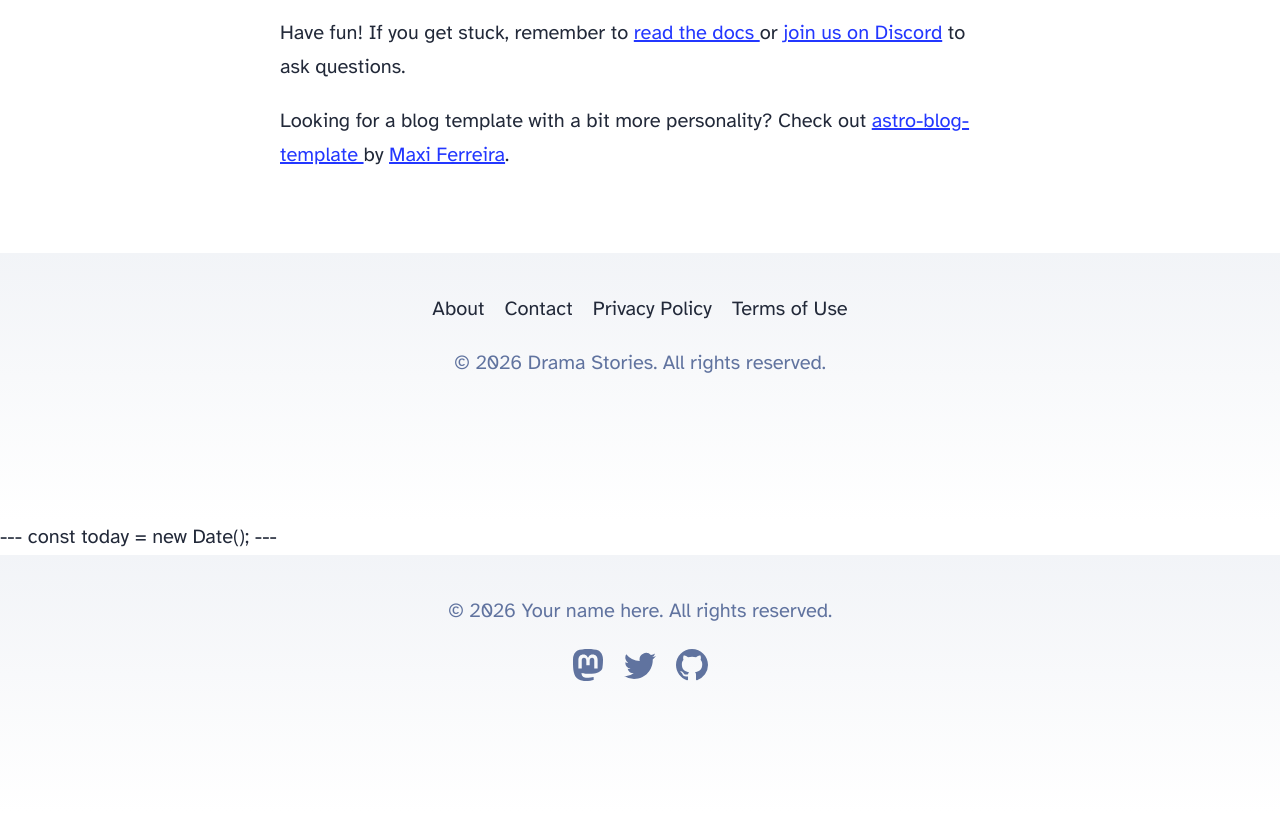
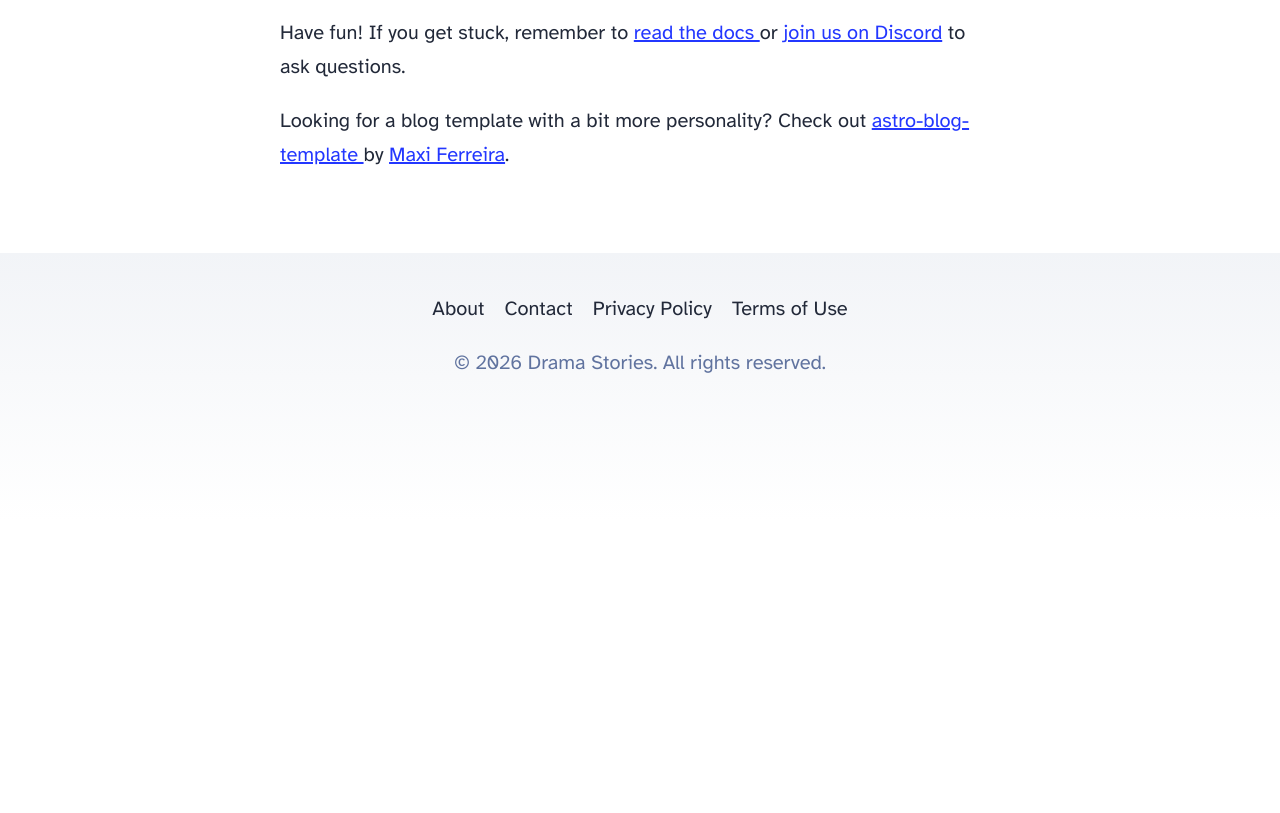
Before and after one commit to bongda2am5-stack/drama-stories, an Astro site: page / in a window 1280 px wide. Shown: the part 702-1515 px from the top of the page. After the commit the page ends 1223 px from the top, so only its background shows below. Built offline with nearby package versions, Linux system fonts and the light colour scheme; Astro itself is replaced by a stand-in of ours.

Commit message:
Update Footer.astro

```diff
--- a/src/components/Footer.astro
+++ b/src/components/Footer.astro
@@ -35,65 +35,3 @@ const today = new Date();
 		color: var(--accent);
 	}
 </style>
----
-const today = new Date();
----
-
-<footer>
-	&copy; {today.getFullYear()} Your name here. All rights reserved.
-	<div class="social-links">
-		<a href="https://m.webtoo.ls/@astro" target="_blank">
-			<span class="sr-only">Follow Astro on Mastodon</span>
-			<svg
-				viewBox="0 0 16 16"
-				aria-hidden="true"
-				width="32"
-				height="32"
-				astro-icon="social/mastodon"
-				><path
-					fill="currentColor"
-					d="M11.19 12.195c2.016-.24 3.77-1.475 3.99-2.603.348-1.778.32-4.339.32-4.339 0-3.47-2.286-4.488-2.286-4.488C12.062.238 10.083.017 8.027 0h-.05C5.92.017 3.942.238 2.79.765c0 0-2.285 1.017-2.285 4.488l-.002.662c-.004.64-.007 1.35.011 2.091.083 3.394.626 6.74 3.78 7.57 1.454.383 2.703.463 3.709.408 1.823-.1 2.847-.647 2.847-.647l-.06-1.317s-1.303.41-2.767.36c-1.45-.05-2.98-.156-3.215-1.928a3.614 3.614 0 0 1-.033-.496s1.424.346 3.228.428c1.103.05 2.137-.064 3.188-.189zm1.613-2.47H11.13v-4.08c0-.859-.364-1.295-1.091-1.295-.804 0-1.207.517-1.207 1.541v2.233H7.168V5.89c0-1.024-.403-1.541-1.207-1.541-.727 0-1.091.436-1.091 1.296v4.079H3.197V5.522c0-.859.22-1.541.66-2.046.456-.505 1.052-.764 1.793-.764.856 0 1.504.328 1.933.983L8 4.39l.417-.695c.429-.655 1.077-.983 1.934-.983.74 0 1.336.259 1.791.764.442.505.661 1.187.661 2.046v4.203z"
-				></path></svg
-			>
-		</a>
-		<a href="https://twitter.com/astrodotbuild" target="_blank">
-			<span class="sr-only">Follow Astro on Twitter</span>
-			<svg viewBox="0 0 16 16" aria-hidden="true" width="32" height="32" astro-icon="social/twitter"
-				><path
-					fill="currentColor"
-					d="M5.026 15c6.038 0 9.341-5.003 9.341-9.334 0-.14 0-.282-.006-.422A6.685 6.685 0 0 0 16 3.542a6.658 6.658 0 0 1-1.889.518 3.301 3.301 0 0 0 1.447-1.817 6.533 6.533 0 0 1-2.087.793A3.286 3.286 0 0 0 7.875 6.03a9.325 9.325 0 0 1-6.767-3.429 3.289 3.289 0 0 0 1.018 4.382A3.323 3.323 0 0 1 .64 6.575v.045a3.288 3.288 0 0 0 2.632 3.218 3.203 3.203 0 0 1-.865.115 3.23 3.23 0 0 1-.614-.057 3.283 3.283 0 0 0 3.067 2.277A6.588 6.588 0 0 1 .78 13.58a6.32 6.32 0 0 1-.78-.045A9.344 9.344 0 0 0 5.026 15z"
-				></path></svg
-			>
-		</a>
-		<a href="https://github.com/withastro/astro" target="_blank">
-			<span class="sr-only">Go to Astro's GitHub repo</span>
-			<svg viewBox="0 0 16 16" aria-hidden="true" width="32" height="32" astro-icon="social/github"
-				><path
-					fill="currentColor"
-					d="M8 0C3.58 0 0 3.58 0 8c0 3.54 2.29 6.53 5.47 7.59.4.07.55-.17.55-.38 0-.19-.01-.82-.01-1.49-2.01.37-2.53-.49-2.69-.94-.09-.23-.48-.94-.82-1.13-.28-.15-.68-.52-.01-.53.63-.01 1.08.58 1.23.82.72 1.21 1.87.87 2.33.66.07-.52.28-.87.51-1.07-1.78-.2-3.64-.89-3.64-3.95 0-.87.31-1.59.82-2.15-.08-.2-.36-1.02.08-2.12 0 0 .67-.21 2.2.82.64-.18 1.32-.27 2-.27.68 0 1.36.09 2 .27 1.53-1.04 2.2-.82 2.2-.82.44 1.1.16 1.92.08 2.12.51.56.82 1.27.82 2.15 0 3.07-1.87 3.75-3.65 3.95.29.25.54.73.54 1.48 0 1.07-.01 1.93-.01 2.2 0 .21.15.46.55.38A8.012 8.012 0 0 0 16 8c0-4.42-3.58-8-8-8z"
-				></path></svg
-			>
-		</a>
-	</div>
-</footer>
-<style>
-	footer {
-		padding: 2em 1em 6em 1em;
-		background: linear-gradient(var(--gray-gradient)) no-repeat;
-		color: rgb(var(--gray));
-		text-align: center;
-	}
-	.social-links {
-		display: flex;
-		justify-content: center;
-		gap: 1em;
-		margin-top: 1em;
-	}
-	.social-links a {
-		text-decoration: none;
-		color: rgb(var(--gray));
-	}
-	.social-links a:hover {
-		color: rgb(var(--gray-dark));
-	}
-</style>
```
